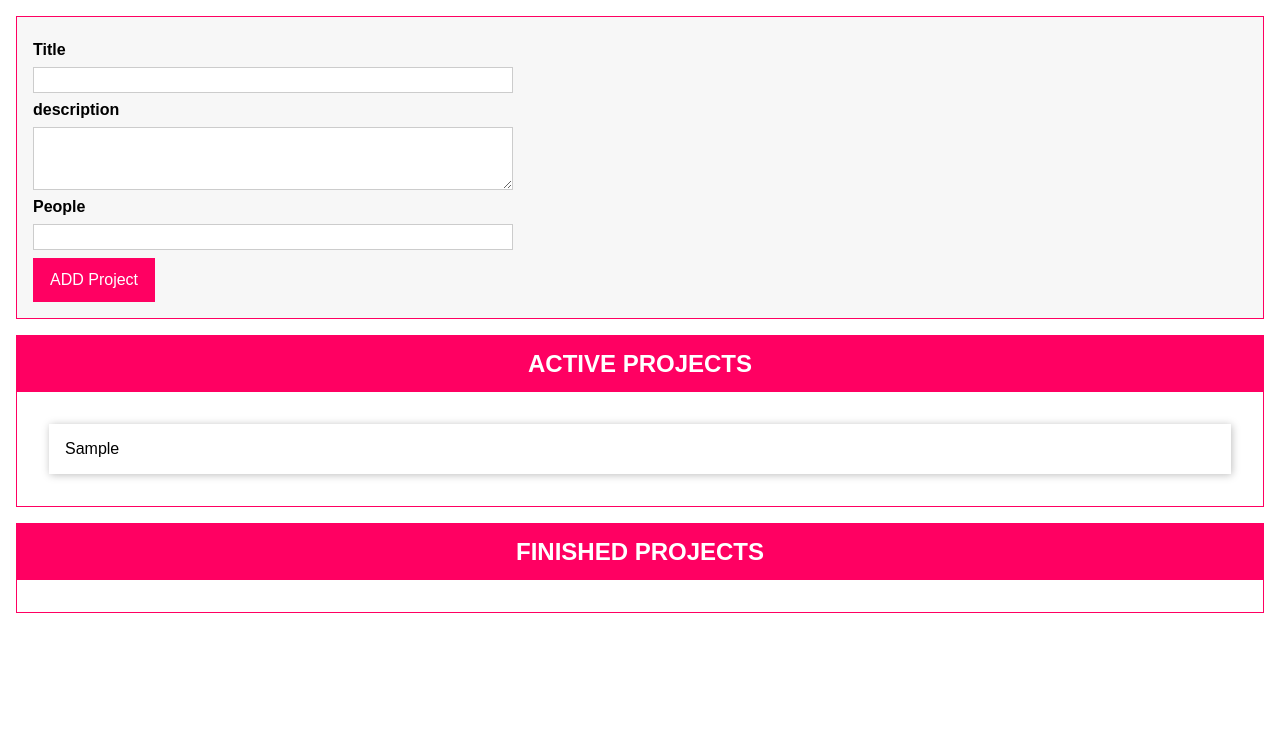
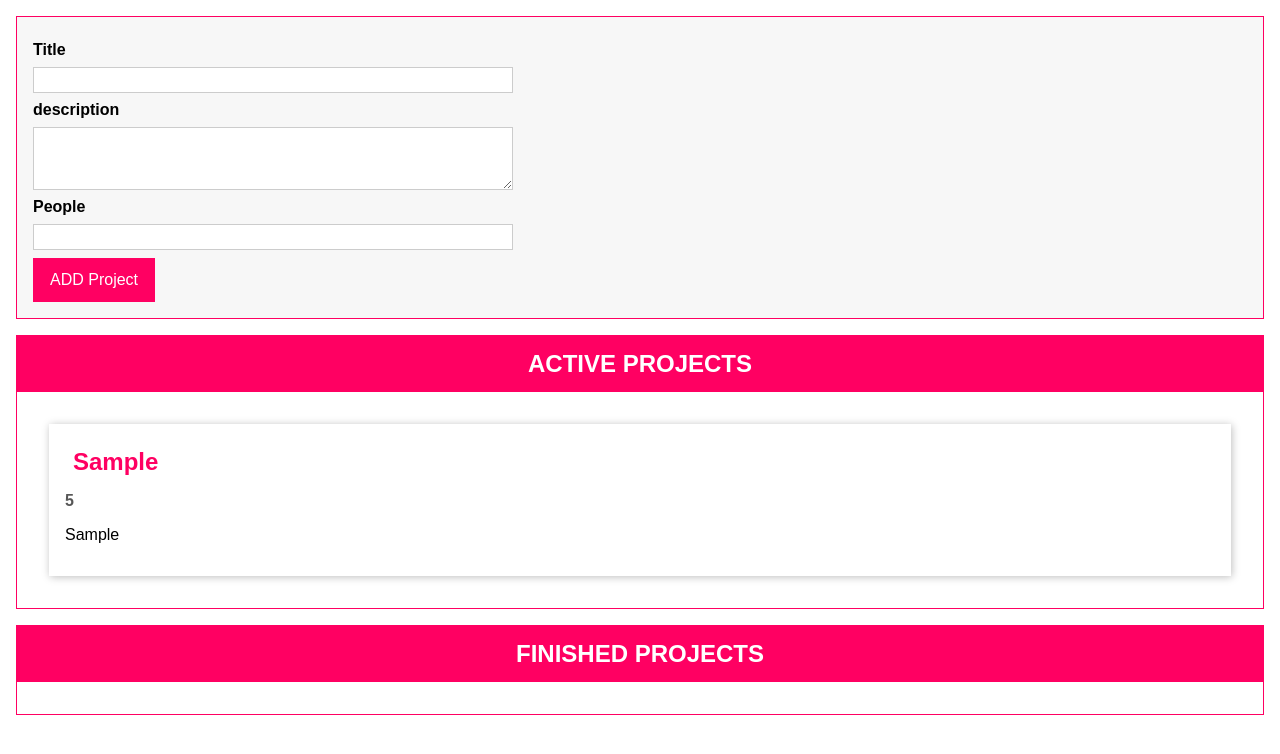
Before and after one commit to asaphbinene/tslist-pro, a website: page index.html in a window 1280 px wide. Both pictures are taken after typing "Sample", "Sample", "5" into the empty fields and a click on the button "ADD Project". Drawn offline with Linux system fonts and the light colour scheme.

Commit message:
All classes to project-input finshed and test run

```diff
--- a/docs/main.js
+++ b/docs/main.js
@@ -20,9 +20,17 @@ class Project {
         this.status = status;
     }
 }
-class PortfolioState {
+class State {
     constructor() {
         this.listeners = [];
+    }
+    addListener(listenerFn) {
+        this.listeners.push(listenerFn);
+    }
+}
+class PortfolioState extends State {
+    constructor() {
+        super();
         this.projects = [];
     }
     addProject(title, description, numberOfMembers) {
@@ -38,9 +46,6 @@ class PortfolioState {
         }
         this.instance = new PortfolioState();
         return this.instance;
-    }
-    addListener(listenerFn) {
-        this.listeners.push(listenerFn);
     }
 }
 const portfolioState = PortfolioState.getInstance();
@@ -95,6 +100,21 @@ class Component {
         this.hostElement.insertAdjacentElement(insertAtBeginning ? 'afterbegin' : 'beforeend', this.element);
     }
 }
+//Project Items class
+class ProjectItem extends Component {
+    constructor(hostId, project) {
+        super('single-project', hostId, false, project.id);
+        this.project = project;
+        this.configure();
+        this.renderContent();
+    }
+    configure() { }
+    renderContent() {
+        this.element.querySelector('h2').textContent = this.project.title;
+        this.element.querySelector('h3').textContent = this.project.people.toString();
+        this.element.querySelector('p').textContent = this.project.description;
+    }
+}
 //ProjectList
 class ProjectList extends Component {
     constructor(type) {
@@ -126,9 +146,7 @@ class ProjectList extends Component {
         const listElement = document.getElementById(`${this.type}-projects-list`);
         listElement.innerHTML = '';
         for (const prjItem of this.assignedProjects) {
-            const listItem = document.createElement('li');
-            listItem.textContent = prjItem.title;
-            listElement.appendChild(listItem);
+            new ProjectItem(this.element.querySelector('ul').id, prjItem);
         }
     }
 }
--- a/index.html
+++ b/index.html
@@ -27,7 +27,11 @@
         </form>
     </template>
     <template id="single-project">
-        <li></li>
+        <li>
+            <h2></h2>
+            <h3></h3>
+            <p></p>
+        </li>
     </template>
     <template id="project-list">
         <section class="projects">
--- a/main.css
+++ b/main.css
@@ -87,7 +87,7 @@ button:active {
     padding: 1rem;
 }
 
-.projects li{
+.projects li {
     box-shadow: 1px 1px 8px rgba(0, 0, 0, 0.26);
     padding: 1rem;
     margin: 1rem;
```
Also changed, not shown: src/main.ts (+33 -11 lines).
